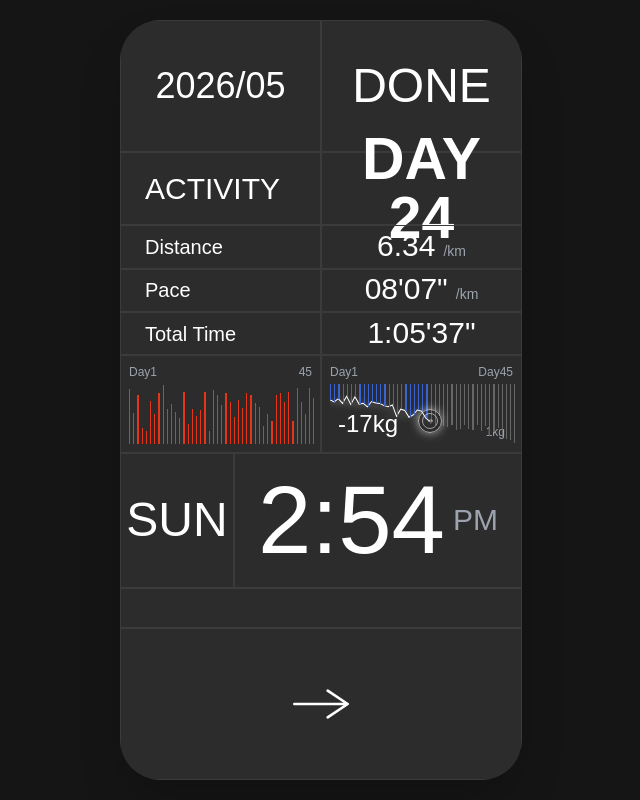
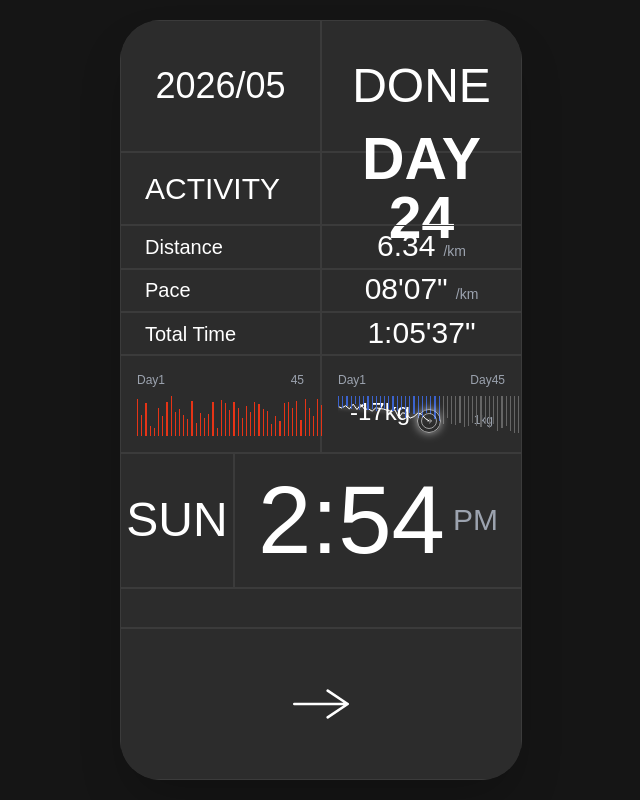
Before and after one commit to amirnajjar92/Synapse, a Next.js app: page /monitor in a window 1280 px wide. Shown: the whole page, without its empty margins (319-959 px from the left). Built offline with nearby package versions, Linux system fonts and the light colour scheme; a web font is replaced by a local one.

Commit message:
Add more padding to chart cells (Row 6)

```diff
--- a/src/app/monitor/page.tsx
+++ b/src/app/monitor/page.tsx
@@ -162,12 +162,12 @@ export default function MonitorPage() {
 
           {/* Row 6: 200x113 (12.93% height) */}
           <div className="flex w-full h-[12.93%]">
-            <div className="w-1/2 h-full border border-[#3B3B3B] flex flex-col p-1 sm:p-1.5 md:p-2">
+            <div className="w-1/2 h-full border border-[#3B3B3B] flex flex-col p-2 sm:p-3 md:p-4">
               {isLoading ? (
                 <Skeleton className="w-full h-full" />
               ) : (
                   <>
-                    <div className="flex justify-between text-[10px] sm:text-xs text-gray-400 mb-0.5 sm:mb-1">
+                    <div className="flex justify-between text-[10px] sm:text-xs text-gray-400 mb-1 sm:mb-1.5 md:mb-2">
                       <span>Day1</span>
                       <span>45</span>
                     </div>
@@ -177,12 +177,12 @@ export default function MonitorPage() {
                   </>
                 )}
             </div>
-            <div className="w-1/2 h-full border border-[#3B3B3B] flex flex-col p-1 sm:p-1.5 md:p-2 relative">
+            <div className="w-1/2 h-full border border-[#3B3B3B] flex flex-col p-2 sm:p-3 md:p-4 relative">
               {isLoading ? (
                 <Skeleton className="w-full h-full" />
               ) : (
                   <>
-                    <div className="flex justify-between text-[10px] sm:text-xs text-gray-400 mb-0.5 sm:mb-1">
+                    <div className="flex justify-between text-[10px] sm:text-xs text-gray-400 mb-1 sm:mb-1.5 md:mb-2">
                       <span>Day1</span>
                       <span>Day45</span>
                     </div>
@@ -200,10 +200,10 @@ export default function MonitorPage() {
                         showCurrentDayArrow
                         currentDayArrowColor="#ffffff"
                       />
-                      <div className="absolute bottom-0.5 sm:bottom-1 left-1 sm:left-2">
+                      <div className="absolute bottom-1 sm:bottom-1.5 md:bottom-2 left-1.5 sm:left-2 md:left-3">
                         <span className="text-white text-base sm:text-xl md:text-2xl font-light">-17kg</span>
                       </div>
-                      <div className="absolute bottom-0.5 sm:bottom-1 right-1 sm:right-2 text-[10px] sm:text-xs text-gray-400">1kg</div>
+                      <div className="absolute bottom-1 sm:bottom-1.5 md:bottom-2 right-1.5 sm:right-2 md:right-3 text-[10px] sm:text-xs text-gray-400">1kg</div>
                     </div>
                   </>
                 )}
```
